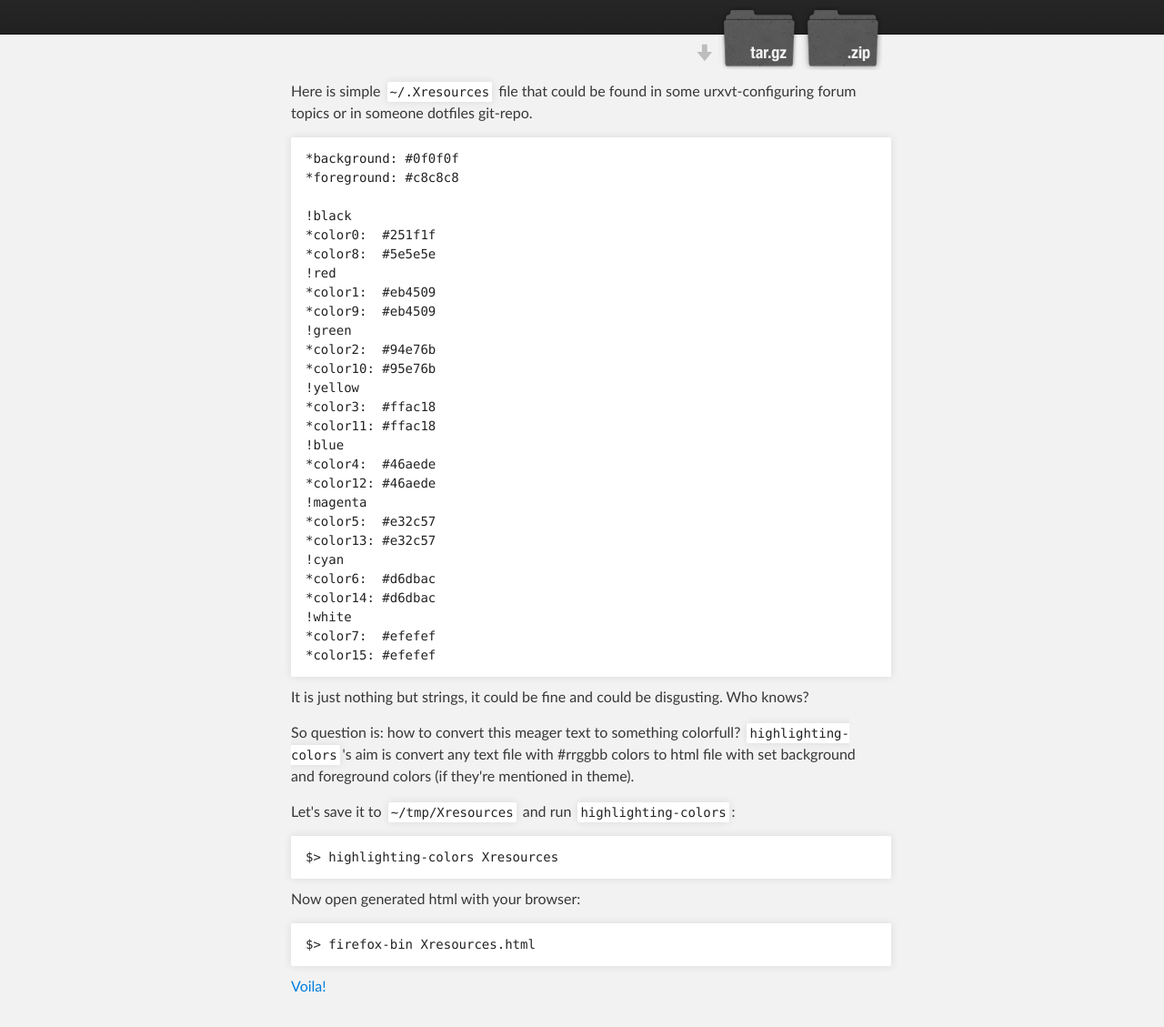
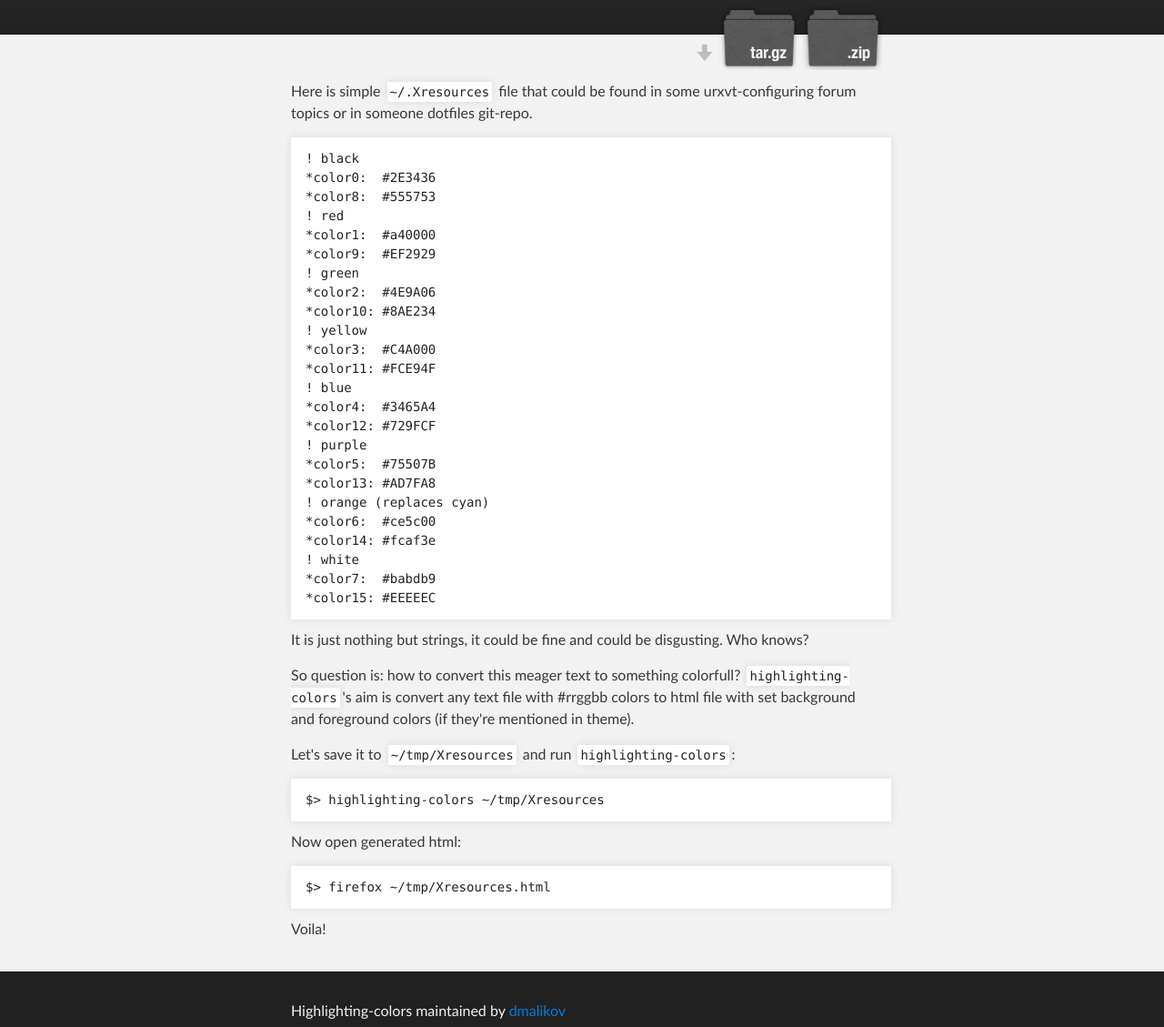
Before and after one commit to dmalikov/highlighting-colors, a plain HTML site: page index.html in a window 1280 px wide. Shown: the part 136-1265 px from the top of the page at 91% size. Drawn offline with Linux system fonts and the light colour scheme.

```diff
--- a/index.html
+++ b/index.html
@@ -34,50 +34,47 @@
         <p>Here is simple <code>~/.Xresources</code> file that could be found in some
 urxvt-configuring forum topics or in someone dotfiles git-repo.</p>
 
-<pre><code>*background: #0f0f0f
-*foreground: #c8c8c8
-
-!black
-*color0:  #251f1f
-*color8:  #5e5e5e
-!red
-*color1:  #eb4509
-*color9:  #eb4509
-!green
-*color2:  #94e76b
-*color10: #95e76b
-!yellow
-*color3:  #ffac18
-*color11: #ffac18
-!blue
-*color4:  #46aede
-*color12: #46aede
-!magenta
-*color5:  #e32c57
-*color13: #e32c57
-!cyan
-*color6:  #d6dbac
-*color14: #d6dbac
-!white
-*color7:  #efefef
-*color15: #efefef
+<pre><code>! black
+*color0:  #2E3436
+*color8:  #555753
+! red
+*color1:  #a40000
+*color9:  #EF2929
+! green
+*color2:  #4E9A06
+*color10: #8AE234
+! yellow
+*color3:  #C4A000
+*color11: #FCE94F
+! blue
+*color4:  #3465A4
+*color12: #729FCF
+! purple
+*color5:  #75507B
+*color13: #AD7FA8
+! orange (replaces cyan)
+*color6:  #ce5c00
+*color14: #fcaf3e
+! white
+*color7:  #babdb9
+*color15: #EEEEEC
 </code></pre>
 
 <p>It is just nothing but strings, it could be fine and could be disgusting. Who knows?</p>
 
-<p>So question is: how to convert this meager text to something colorfull?  <code>highlighting-colors</code>'s aim is convert any text file with #rrggbb colors to html file with set background and foreground colors (if they're mentioned in theme).</p>
+<p>So question is: how to convert this meager text to something colorfull? <code>highlighting-colors</code>'s aim is convert any text file with #rrggbb colors to html file with set background and foreground colors (if they're mentioned in theme).</p>
 
 <p>Let's save it to <code>~/tmp/Xresources</code> and run <code>highlighting-colors</code>:</p>
 
-<pre><code>$&gt; highlighting-colors Xresources
+<pre><code>$&gt; highlighting-colors ~/tmp/Xresources
 </code></pre>
 
-<p>Now open generated html with your browser:</p>
+<p>Now open generated html:</p>
 
-<pre><code>$&gt; firefox-bin Xresources.html
+<pre><code>$&gt; firefox ~/tmp/Xresources.html
 </code></pre>
 
-<p><a href="Xresources.html">Voila!</a></p>
+<p>Voila!</p>
       </section>
     </div>
 
```
Also changed, not shown: params.json (+1 -1 lines).
